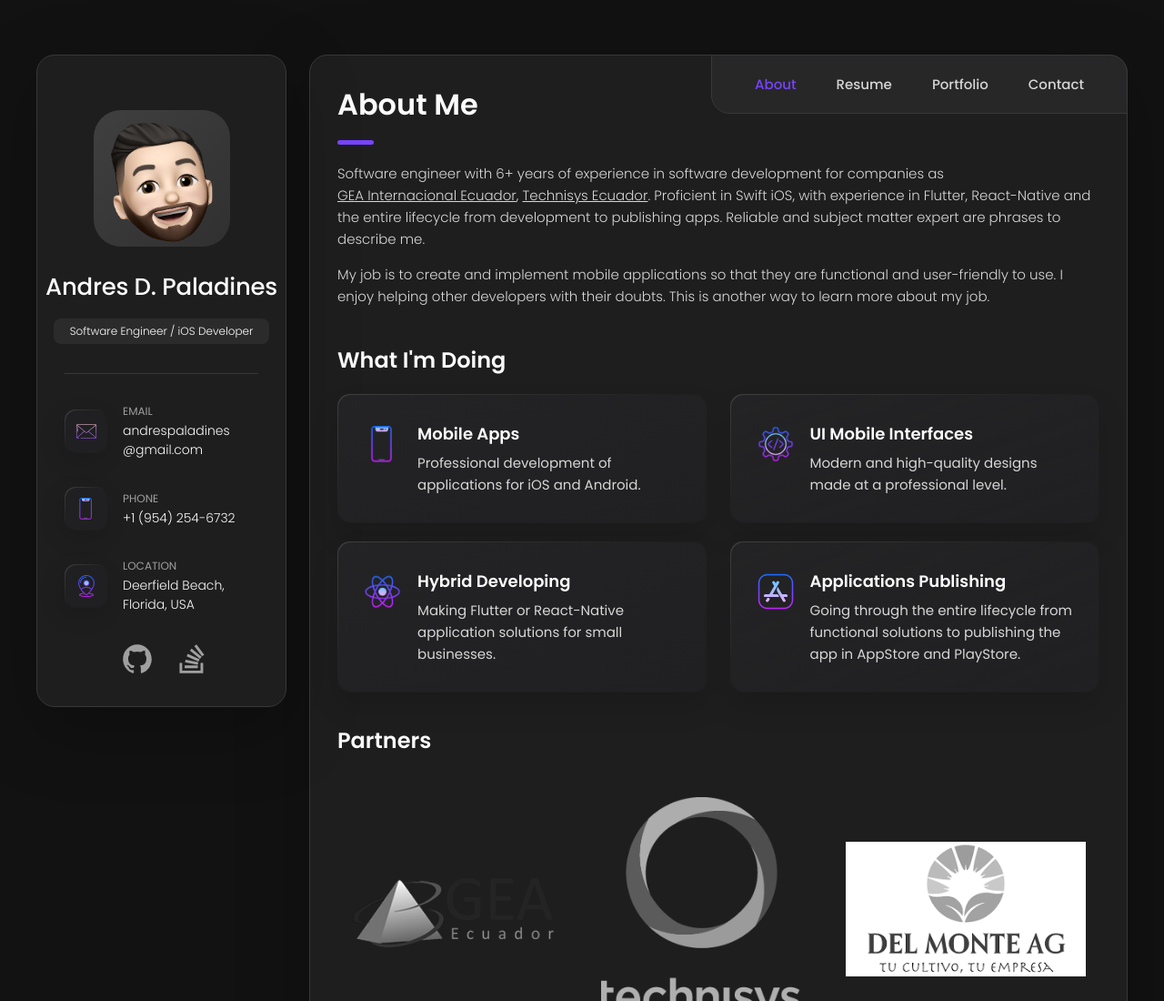
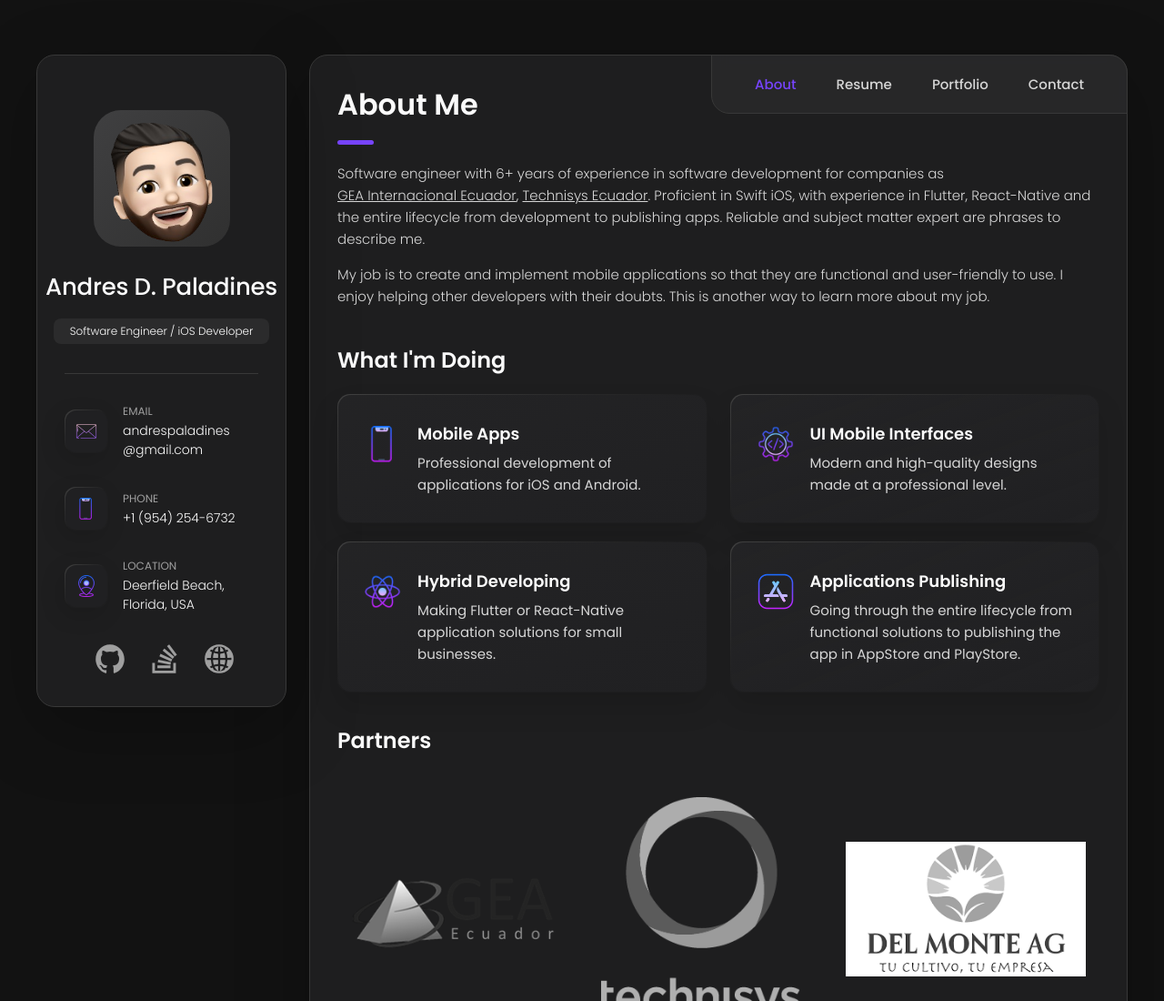
Before and after one commit to AD-Paladins/resume, a plain HTML site: page index.html in a window 1280 px wide. Shown: the top 1100 px of the page at 91% size. Drawn offline with nearby package versions, Linux system fonts and the light colour scheme.

Commit message:
add: GitHub Portfolio

```diff
--- a/index.html
+++ b/index.html
@@ -175,11 +175,11 @@
             </a>
           </li>
 
-          <!-- <li class="social-item">
-            <a href="https://ad-paladins.github.io/vcard-portfolio/" class="social-link">
+          <li class="social-item">
+            <a href="https://ad-paladins.github.io/resume" class="social-link">
               <ion-icon name="globe"></ion-icon>
             </a>
-          </li> -->
+          </li>
 
         </ul>
 
```
